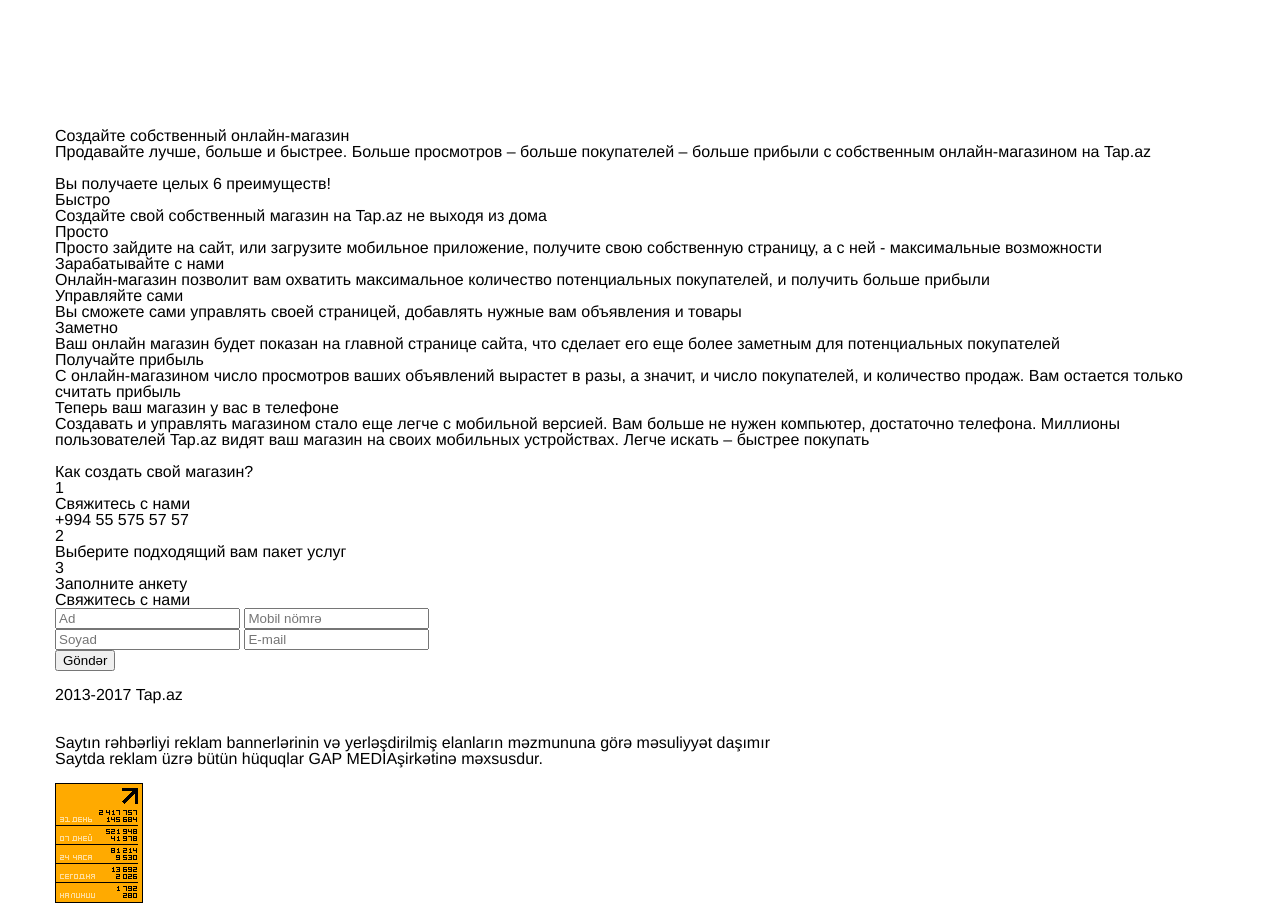
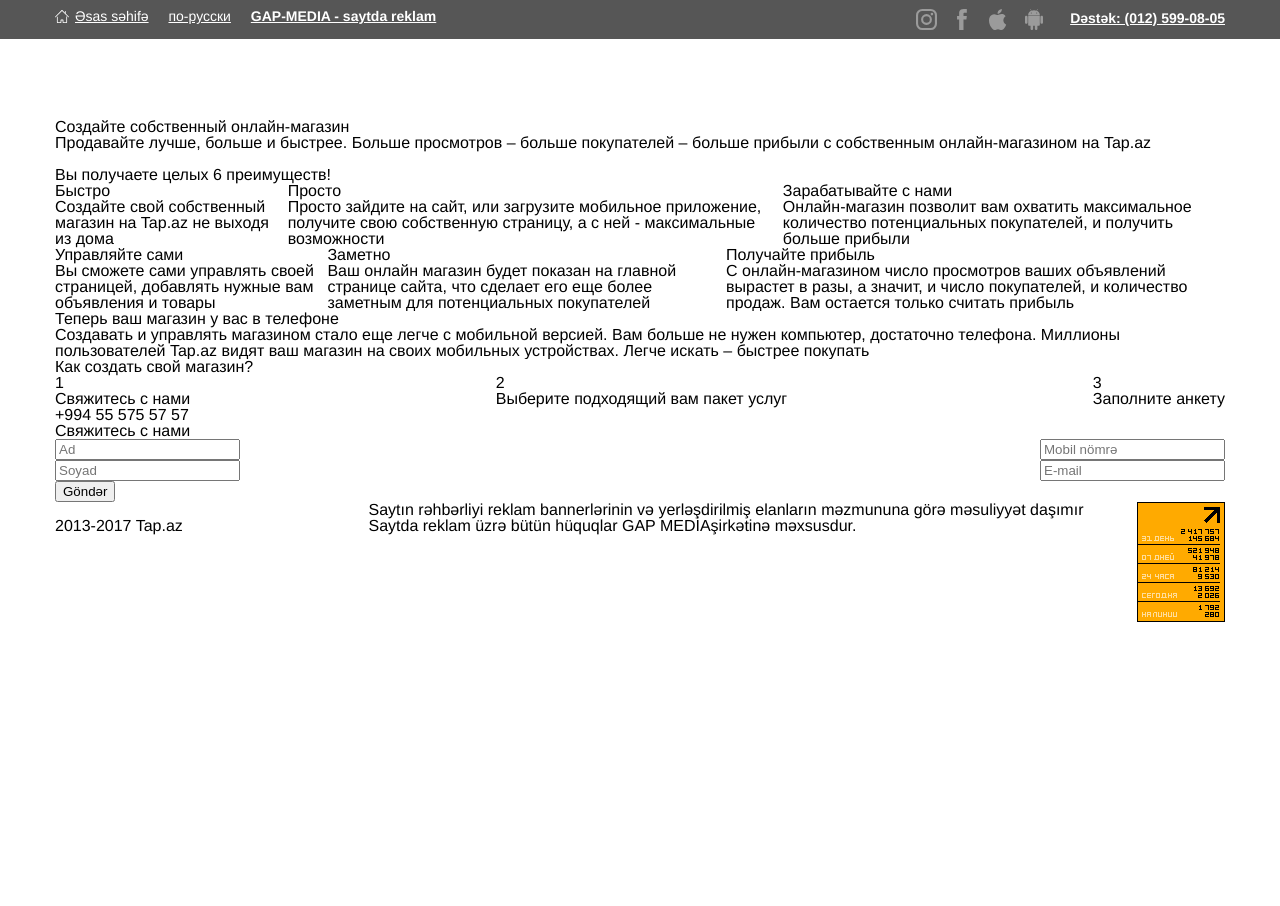
Before and after one commit to inci-august/tap, a website: page index.html in a window 1280 px wide. After the commit the page ends 800 px from the top, so only its background shows below. Drawn offline with Linux system fonts and the light colour scheme.

Commit message:
Complete styling site-header

```diff
--- a/gulpfile.js
+++ b/gulpfile.js
@@ -25,7 +25,9 @@
                this.emit('end');
              }))
              .pipe(sourcemaps.init())
-             .pipe(autoprefixer())
+             .pipe(autoprefixer({
+               browsers: ['last 5 versions', 'ie >= 7']
+              }))
              .pipe(sass({
                outputStyle: 'compressed'
              }))
--- a/index.html
+++ b/index.html
@@ -16,23 +16,19 @@
     <header class="site-header">
       <div class="wrapper">
         <div class="row">
-          <div class="left-column">
-            <div class="site-header__nav">
-              <a href="index.html"><span class="icon--home"></span>Əsas səhifə</a></li>
-              <a href="#">по-русски</a></li>
-              <a href="#">GAP-MEDIA - saytda reklam</a></li>
-            </div> <!-- /.site-header__nav -->
-          </div> <!-- /.left-column -->
+          <div class="site-header__nav">
+            <a class="home" href="index.html"><span class="icon--home"></span>Əsas səhifə</a>
+            <a class="lang" href="#">по-русски</a>
+            <a class="ad" href="#">GAP-MEDIA - saytda reklam</a>
+          </div> <!-- /.site-header__nav -->
 
-          <div class="right-column">
-            <div class="social-icons">
-              <a href="https://www.instagram.com/tap.az/" class="social-icons__icon"><span class="icon icon--instagram"></span></a>
-              <a href="https://www.facebook.com/www.tap.az" class="social-icons__icon"><span class="icon icon--facebook"></span></a>
-              <a href="https://itunes.apple.com/us/app/tap.az-pulsuz-elanlar/id1132083305?1s=1&mt=8" class="social-icons__icon"><span class="icon icon--ios"></span></a>
-              <a href="https://play.google.com/store/apps/details?id=org.tapaz.android" class="social-icons__icon"><span class="icon icon--android"></span></a>
-            </div> <!-- /.social-icons -->
-            <a href="tel:0125990805" class="site-header__support">Dəstək: (012) 599-08-05</a>
-          </div> <!-- /.right-column -->
+          <div class="social">
+            <a href="https://www.instagram.com/tap.az/" class="social__icon social__icon--instagram"></a>
+            <a href="https://www.facebook.com/www.tap.az" class="social__icon social__icon--facebook"></a>
+            <a href="https://itunes.apple.com/us/app/tap.az-pulsuz-elanlar/id1132083305?1s=1&mt=8" class="social__icon social__icon--ios"></a>
+            <a href="https://play.google.com/store/apps/details?id=org.tapaz.android" class="social__icon social__icon--android"></a>
+            <a href="tel:0125990805" class="social__support">Dəstək: (012) 599-08-05</a>
+          </div> <!-- /.social -->
         </div> <!-- /.row -->
       </div> <!-- /.wrapper -->
     </header> <!-- /.site-header -->
--- /dev/null
+++ b/src/scss/components/_row.scss
@@ -0,0 +1,4 @@
+.row {
+  display: flex;
+  justify-content: space-between;
+}
--- /dev/null
+++ b/src/scss/components/_site-header.scss
@@ -0,0 +1,73 @@
+.site-header {
+  background: $dark-bg;
+  font-size: 0.875rem;
+  padding: 0.5rem;
+
+  &__nav {
+    a {
+      vertical-align: middle;
+      margin-right: 1rem;
+      transition: color .2s ease-in-out;
+
+      &:hover {
+        color: $pinkish-orange;
+      }
+    }
+
+    .home {
+      padding-left: 0;
+
+      .icon--home {
+        background-image: url('./images/header/home.svg');
+        background-position: center center;
+        background-repeat: no-repeat;
+        height: 0.875rem;
+        width: 0.875rem;
+        float: left;
+        margin-right: 6px;
+      }
+    }
+
+    .ad {
+      font-weight: 600;
+    }
+  }
+
+  .social {
+    &__icon {
+      display: inline-block;
+      vertical-align: middle;
+      height: 23px;
+      width: 22px;
+      margin: 0 5px;
+      background-repeat: no-repeat;
+      background-position: center center;
+      transition: transform .2s ease-in-out;
+
+      &:hover {
+        transform: scale(1.1);
+      }
+    }
+
+    &__icon--instagram {
+      background-image: url('./images/social-icons/instagram.svg');
+    }
+
+    &__icon--facebook {
+      background-image: url('./images/social-icons/facebook.svg');
+    }
+
+    &__icon--ios {
+      background-image: url('./images/social-icons/ios.svg');
+    }
+
+    &__icon--android {
+      background-image: url('./images/social-icons/android.svg');
+    }
+
+    &__support {
+      font-weight: 600;
+      margin-left: 1rem;
+    }
+  }
+}
--- a/src/scss/styles.scss
+++ b/src/scss/styles.scss
@@ -2,3 +2,5 @@
 @import 'base/global';
 @import 'base/variables';
 @import 'components/wrapper';
+@import 'components/row';
+@import 'components/site-header';
```
Also changed, not shown: dist/styles.css.
